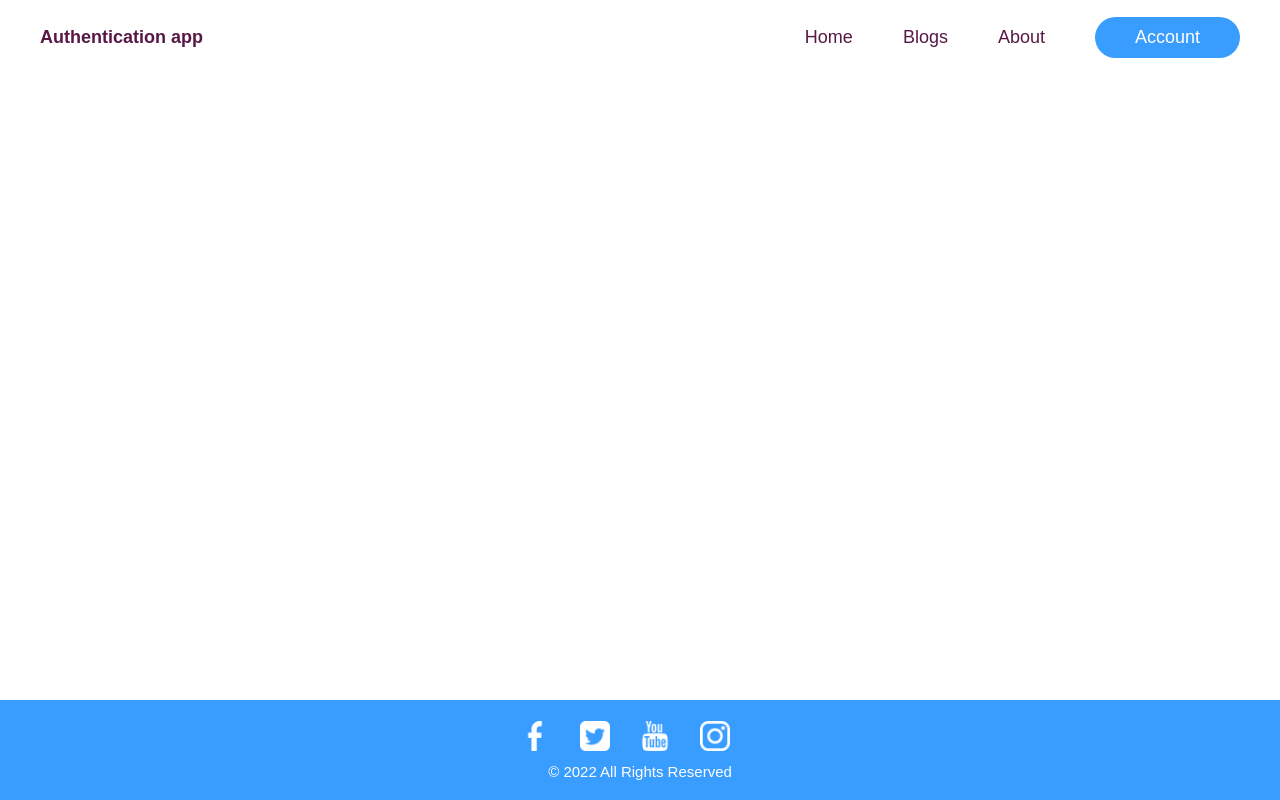
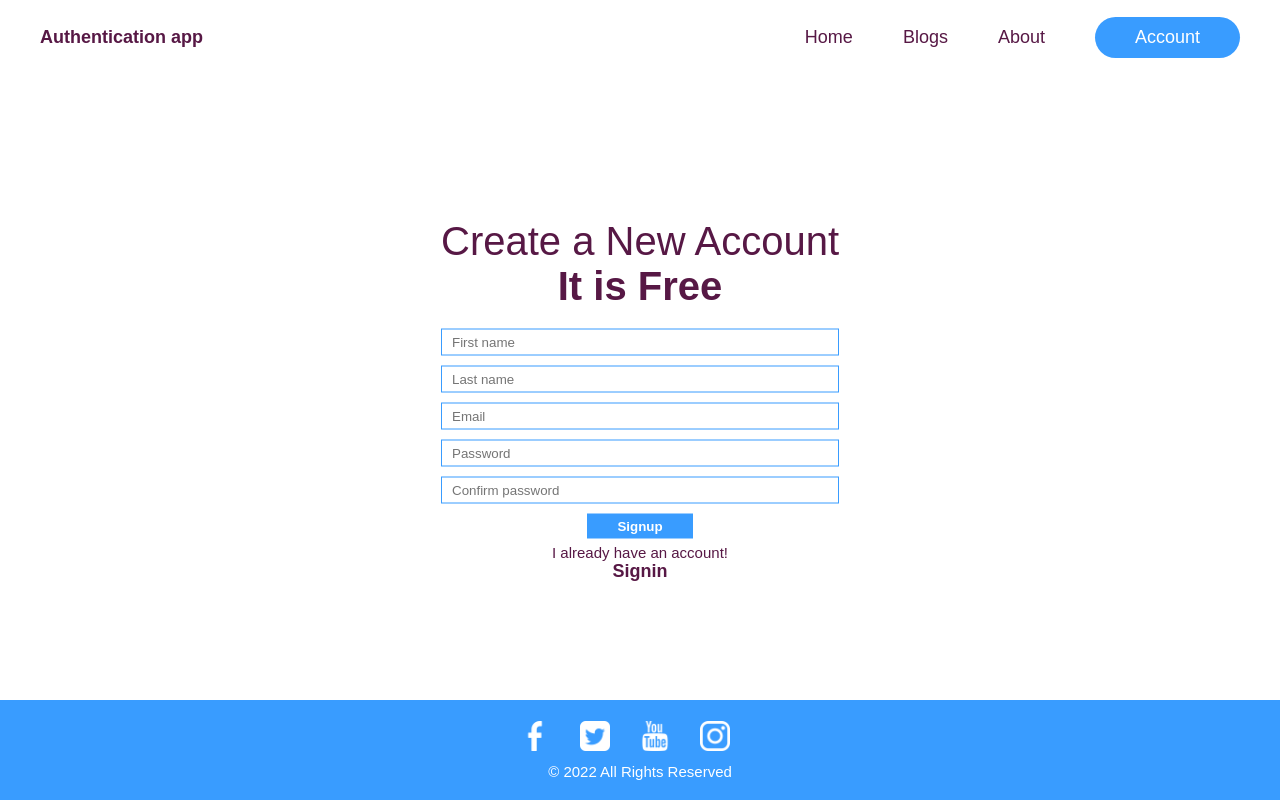
Before and after one commit to jmollericon/authentication_front, a React (Create React App) app: page /signup in a window 1280 px wide. Built offline with nearby package versions, Linux system fonts and the light colour scheme.

Commit message:
🎨 implementation of SignUp base component

```diff
--- a/src/components/App.js
+++ b/src/components/App.js
@@ -3,6 +3,7 @@ import { BrowserRouter, Routes, Route } from 'react-router-dom';
 
 import Navbar from './Navbar/Navbar';
 import HeroSection from './HeroSection/HeroSection';
+import SignUp from './SignUp/SignUp';
 import Footer from './Footer/Footer';
 
 import './App.css';
@@ -14,6 +15,7 @@ const App = () => {
         <Navbar />
         <Routes>
           <Route path='/' exact element={<HeroSection />} />
+          <Route path='/signup' exact element={<SignUp />} />
         </Routes>
         <Footer />
       </BrowserRouter>
--- a/src/components/Heading/Heading.jsx
+++ b/src/components/Heading/Heading.jsx
@@ -1,4 +1,6 @@
 import React from 'react';
+
+import './Heading.css';
 
 const Heading = props => {
   return <h1 className='heading'>{props.children}</h1>
--- a/src/components/HeroSection/HeroSection.jsx
+++ b/src/components/HeroSection/HeroSection.jsx
@@ -7,8 +7,8 @@ import CTA from '../CTA/CTA';
 const HeroSection = () => {
   return (
     <MainContainer>
-      <Heading>Plan your day with <strong> liTask</strong></Heading>
-      <CTA target='/singup'>Start Now</CTA>
+      <Heading>Plan your day with <strong> - liTask</strong></Heading>
+      <CTA target='/signup'>Start Now</CTA>
     </MainContainer>
   )
 }
--- /dev/null
+++ b/src/components/SignUp/SignUp.css
@@ -0,0 +1,45 @@
+.signup-container {
+  background-color: #57ffff;
+}
+.heading {
+  margin-bottom: 2rem;
+  font-weight: 300;
+  color: #571845;
+  user-select: none;
+  font-size: 4rem;
+}
+@media (max-width: 720px) {
+  .heading {
+    font-size: 2.5rem;
+  }
+}
+.signup-input {
+  display: block;
+  width: 100%;
+  border: 1px solid #399cff;
+  margin-bottom: 1rem;
+  padding: 0.5rem 1rem;
+}
+.signup-button {
+  border: none;
+  padding: 0.5rem 3rem;
+  background: #399cff;
+  color: #fff;
+  font-weight: bold;
+  cursor: pointer;
+}
+.bottom-container p {
+  margin-top: 0.5rem;
+  font-weight: 300;
+  color: #571845;
+  user-select: none;
+  font-size: 1.5rem;
+}
+.bottom-container .link {
+  margin-top: 0.5rem;
+  font-weight: bold;
+  color: #571845;
+  user-select: none;
+  font-size: 1.8rem;
+  text-decoration: none;
+}
--- /dev/null
+++ b/src/components/SignUp/SignUp.jsx
@@ -0,0 +1,26 @@
+import React from 'react';
+import { Link } from 'react-router-dom';
+
+import MainContainer from '../MainContainer/MainContainer';
+
+import './SignUp.css';
+
+const SignUp = props => {
+  return (
+    <MainContainer>
+      <h1 className='heading'>Create a New Account<br /><strong> It is Free</strong></h1>
+      <input type="text" name="" id="" className="signup-input" placeholder="First name" />
+      <input type="text" name="" id="" className="signup-input" placeholder="Last name" />
+      <input type="email" name="" id="" className="signup-input" placeholder="Email" />
+      <input type="password" name="" id="" className="signup-input" placeholder="Password" />
+      <input type="password" name="" id="" className="signup-input" placeholder="Confirm password" />
+      <div className="bottom-container">
+        <button type="button" className="signup-button">Signup</button>
+        <p>I already have an account!</p>
+        <Link to="/signin" className="link">Signin</Link>
+      </div>
+    </MainContainer>
+  )
+};
+
+export default SignUp;
```
